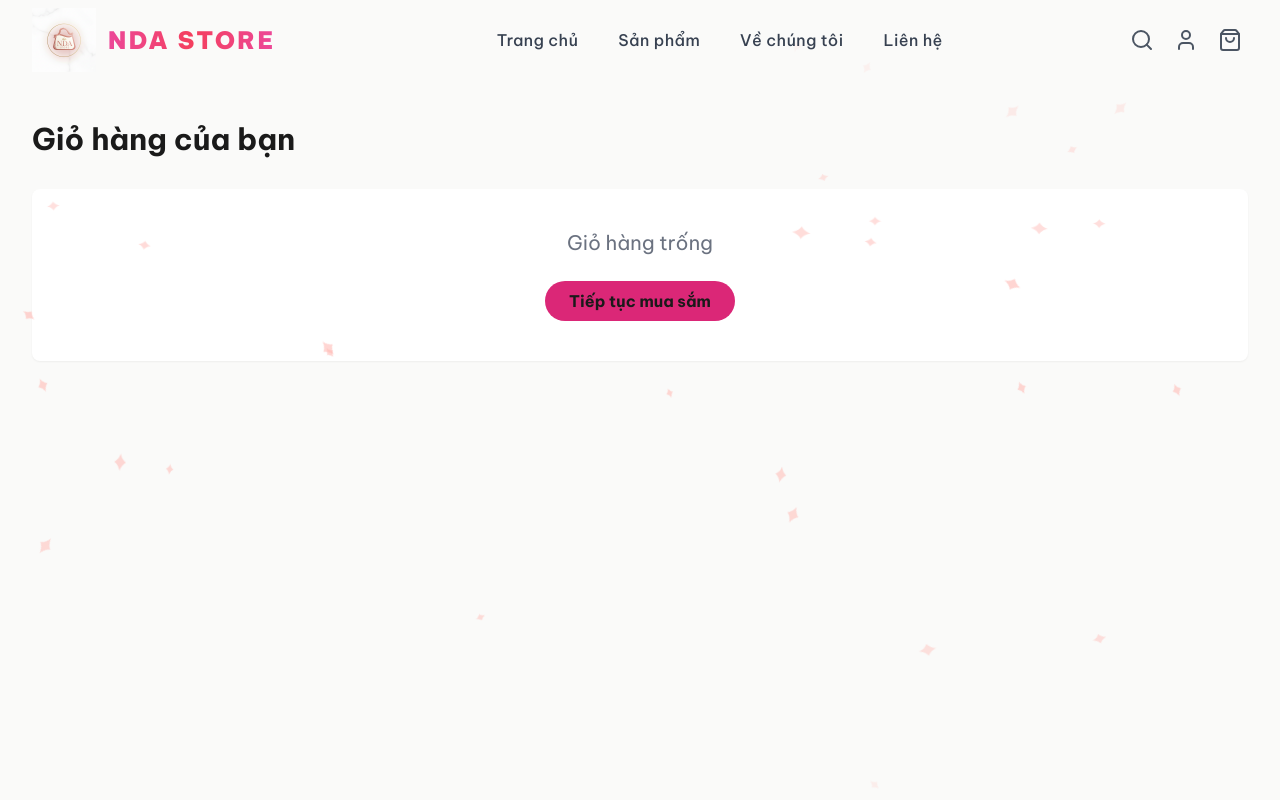
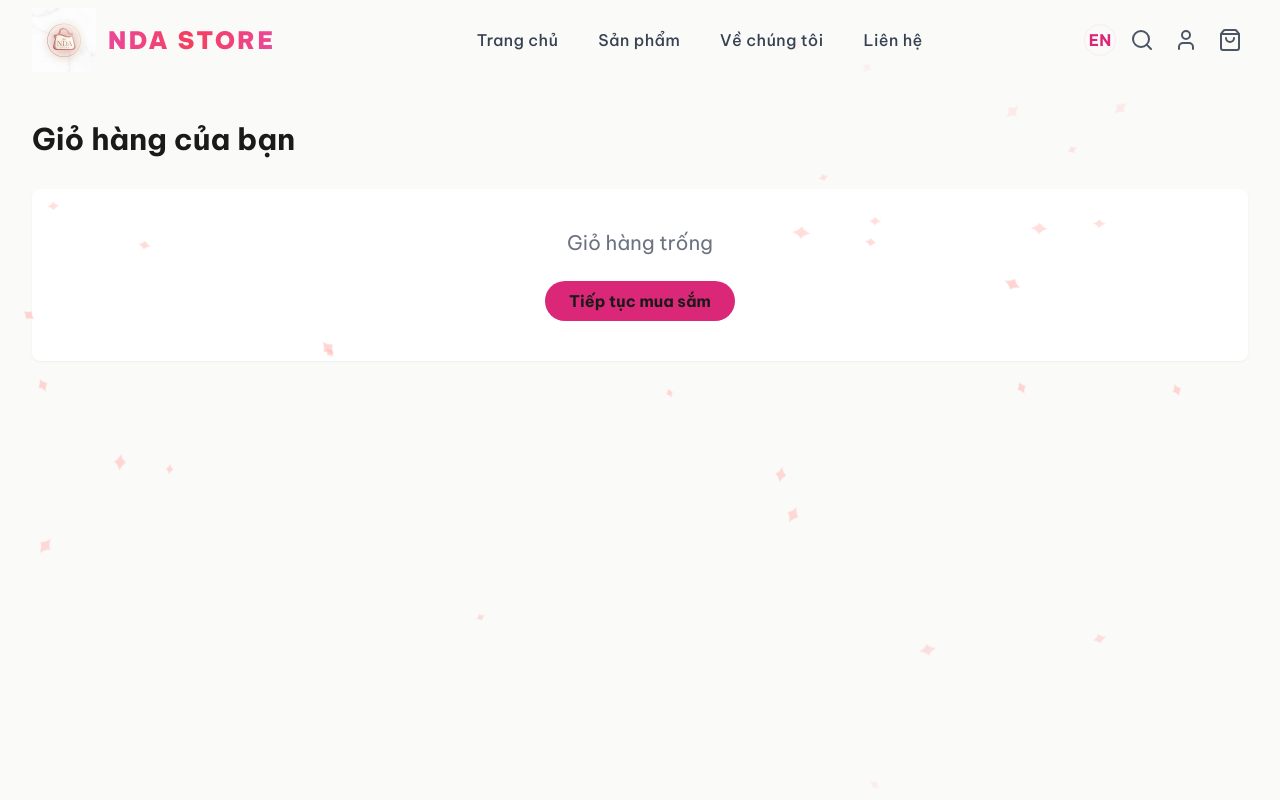
Before and after one commit to 24103828-ctrl/ndastore, a React (Vite) app: page /cart in a window 1280 px wide. Shown: the top 800 px of the page. Built offline with nearby package versions, Linux system fonts and the light colour scheme.

Commit message:
fix: restore and properly position language switcher in header

```diff
--- a/src/components/layout/Navbar.tsx
+++ b/src/components/layout/Navbar.tsx
@@ -75,9 +75,18 @@ export function Navbar() {
                         </div>
 
                         {/* Right Content: Icons & Mobile Menu Button - Fixed Width on Mobile */}
-                        <div className="flex items-center space-x-1 md:space-x-6 w-[120px] md:w-auto justify-end overflow-visible">
+                        <div className="flex items-center space-x-1 md:space-x-4 w-[160px] md:w-auto justify-end overflow-visible">
                             {/* Icons Overlay (Always Visible & Interactive) */}
                             <div className="flex items-center space-x-0.5 md:space-x-2 overflow-visible" id="cart-badge-container">
+                                {/* Language Switcher (Restored & Positioned Left) */}
+                                <button
+                                    onClick={() => setLanguage(language === 'VN' ? 'EN' : 'VN')}
+                                    className="flex items-center justify-center min-w-[32px] h-[32px] text-primary hover:bg-pink-50 rounded-full transition-all font-bold font-sans text-sm md:text-base border border-pink-100"
+                                    aria-label="Switch Language"
+                                >
+                                    {language === 'VN' ? 'EN' : 'VN'}
+                                </button>
+
                                 <button
                                     onClick={() => setIsSearchOpen(true)}
                                     className="text-gray-600 hover:text-primary hover:bg-pink-50 p-1.5 rounded-full transition-all duration-300 transform hover:rotate-12"
```
